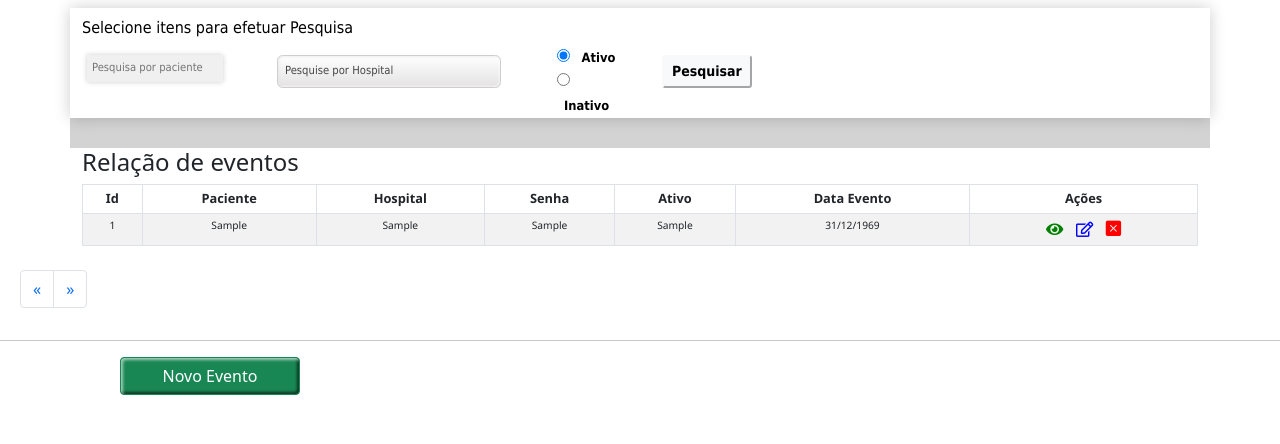
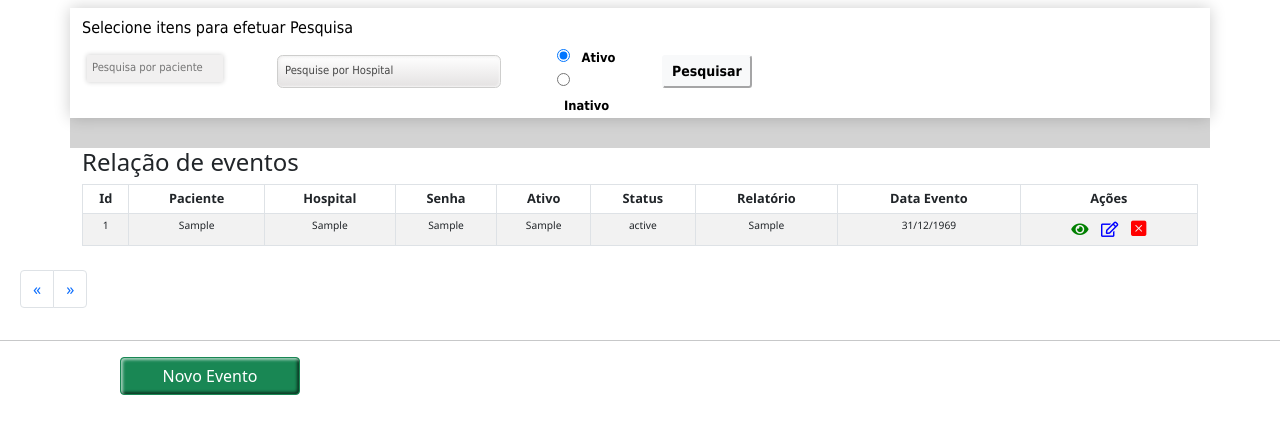
Before and after one commit to crisppi/EventoFull, a PHP site: page /list_evento.php in a window 1280 px wide. Shown: the part 96-540 px from the top of the page. Run offline with PHP 8.4, Linux system fonts and the light colour scheme; the visitor is signed in with stand-in values (Sample User, id 1); tables that the repository leaves empty or names only in its code hold one stand-in row (values such as "Sample post"); data that the repository does not hold is empty.

Commit message:
15/01 (5)

```diff
--- a/cad_evento.php
+++ b/cad_evento.php
@@ -222,8 +222,6 @@ $id_evento = filter_input(INPUT_GET, "id_evento");
         </a>
     </div>
 </div>
-
-
 </div>
 <script src="https://cdn.jsdelivr.net/npm/bootstrap@5.0.1/dist/js/bootstrap.bundle.min.js" integrity="sha384-gtEjrD/SeCtmISkJkNUaaKMoLD0//ElJ19smozuHV6z3Iehds+3Ulb9Bn9Plx0x4" crossorigin="anonymous"></script>
 
--- a/css/style.css
+++ b/css/style.css
@@ -100,7 +100,7 @@
     margin-left: 5px;
 }
 
-.formulario input[type="textarea"] {
+textarea {
     background-color: rgb(189, 189, 189);
     box-shadow: 0px 0px 5px 0px rgba(0, 0, 0, 0.2);
     font-size: .7em;
@@ -288,6 +288,7 @@
     text-decoration: none;
 }
 
+
 /* TABELA DE SHOW    */
 
 .divShow {
@@ -298,15 +299,14 @@
     font-size: 1.0em;
     font-family: Verdana, Arial, Helvetica, sans-serif;
     font-weight: 600;
-
 }
 
 .show-dados {
     font-size: 0.9em;
     font-family: Verdana, Arial, Helvetica, sans-serif;
     font-weight: 300;
+}
 
-}
 
 /* TABELAS */
 
--- a/edit_evento.php
+++ b/edit_evento.php
@@ -112,7 +112,7 @@ include_once("array_dados.php");
                     </div>
                     <div class="form-group col-sm-10">
                         <label for="rel_prolongamento">Motivo do prolongamento </label>
-                        <textarea rows="10" form="update-form" class="form-control" id="rel_prolongamento" value="<?= $evento->rel_prolongamento ?>" name="rel_prolongamento"></textarea>
+                        <textarea rows="10" form="update-form" class="form-control" id="rel_prolongamento" value="<?= $evento->rel_prolongamento ?>" name="rel_prolongamento"><?= $evento->rel_prolongamento ?></textarea>
                     </div>
                 </div>
                 <div class="form-group row">
@@ -127,7 +127,7 @@ include_once("array_dados.php");
                     </div>
                     <div class="form-group col-sm-10">
                         <label for="rel_impacto">Relatório sobre impacto nos custos </label>
-                        <textarea rows="10" form="update-form" class="form-control" value="<?= $evento->rel_impacto ?>" id="rel_impacto" name="rel_impacto"></textarea>
+                        <textarea rows="10" form="update-form" class="form-control" value="<?= $evento->rel_impacto ?>" id="rel_impacto" name="rel_impacto"><?= $evento->rel_impacto ?></textarea>
                     </div>
                 </div>
                 <div class="form-group col-sm-2 ">
@@ -206,7 +206,7 @@ include_once("array_dados.php");
             <div class="form-group row">
                 <div class="form-group col-sm-12">
                     <label for="rel_evento">Relatório sobre o caso </label>
-                    <textarea rows="10" form="update-form" class="form-control" type="text" id="rel_evento" value="<?= $evento->rel_evento ?>" name="rel_evento"></textarea>
+                    <textarea rows="10" form="update-form" class="form-control" type="text" id="rel_evento" value="<?= $evento->rel_evento ?>" name="rel_evento"><?= $evento->rel_evento ?></textarea>
                 </div>
             </div>
     </div>
--- a/formularios/form_list_evento.php
+++ b/formularios/form_list_evento.php
@@ -103,6 +103,8 @@
                     <th scope="col">Hospital</th>
                     <th scope="col">Senha</th>
                     <th scope="col">Ativo</th>
+                    <th scope="col">Status</th>
+                    <th scope="col">Relatório</th>
                     <th scope="col">Data Evento</th>
                     <th scope="col">Ações</th>
                 </tr>
@@ -119,8 +121,9 @@
                         <td scope="row" class="nome-coluna-table"><?= $hospital ?></td>
                         <td scope="row" class="nome-coluna-table"><?= $senha ?></td>
                         <td scope="row" class="nome-coluna-table"><?= $ativo ?></td>
+                        <td scope="row" class="nome-coluna-table"><?= $status ?></td>
+                        <td scope="row" class="nome-coluna-table"><?= $rel_evento ?></td>
                         <td scope="row" class="nome-coluna-table"><?= date("d/m/Y", strtotime($data_evento)) ?></td>
-
                         <td class="action">
                             <!-- <a href="cad_evento.php"><i name="type" value="create" style="color:green; margin-right:10px" class="bi bi-plus-square-fill edit-icon"></i></a> -->
                             <a href="<?= $BASE_URL ?>show_evento.php?id_evento=<?= $id_evento ?>"><i style="color:green; margin-right:10px" class="fas fa-eye check-icon"></i></a>
@@ -142,9 +145,7 @@
             <button class="btn btn-danger styled" onclick=deletar() value="default" type="button" id="deletar-btn" name="deletar">Deletar</button>
         </div>
     </div>
-
     <?php
-
     //modo cadastro
     $formData = "0";
     $formData = filter_input_array(INPUT_POST, FILTER_DEFAULT);
```
